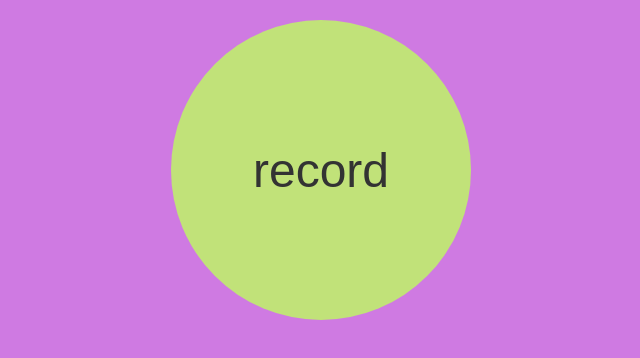
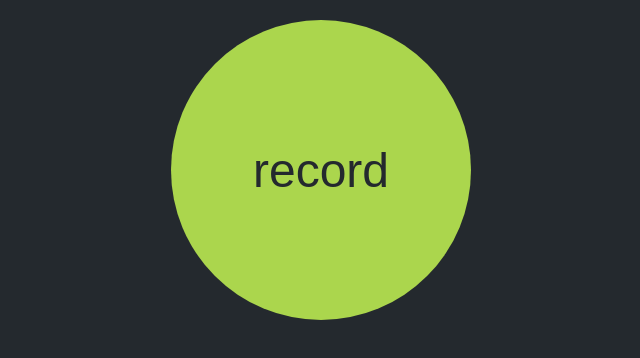
Before and after one commit to catdad-experiments/mic-check, a website: page index.html in a window 1280 px wide. Shown: the whole page, without its empty margins (319-959 px from the left). Drawn offline with Linux system fonts and the light colour scheme.

Commit message:
cleaning up the colors

```diff
--- a/src/style.css
+++ b/src/style.css
@@ -1,7 +1,7 @@
 html, body {
   margin: 0;
   padding: 0;
-  background: #CF7AE2;
+  background: #24292e;
   text-align: center;
 }
 
@@ -9,8 +9,8 @@ button {
   font-size: 3em;
   margin: 20px;
 
-  color: #333;
-  background-color: #C1E279;
+  color: #24292e;
+  background-color: #abd64d;
   outline: none;
   border: none;
 
```
